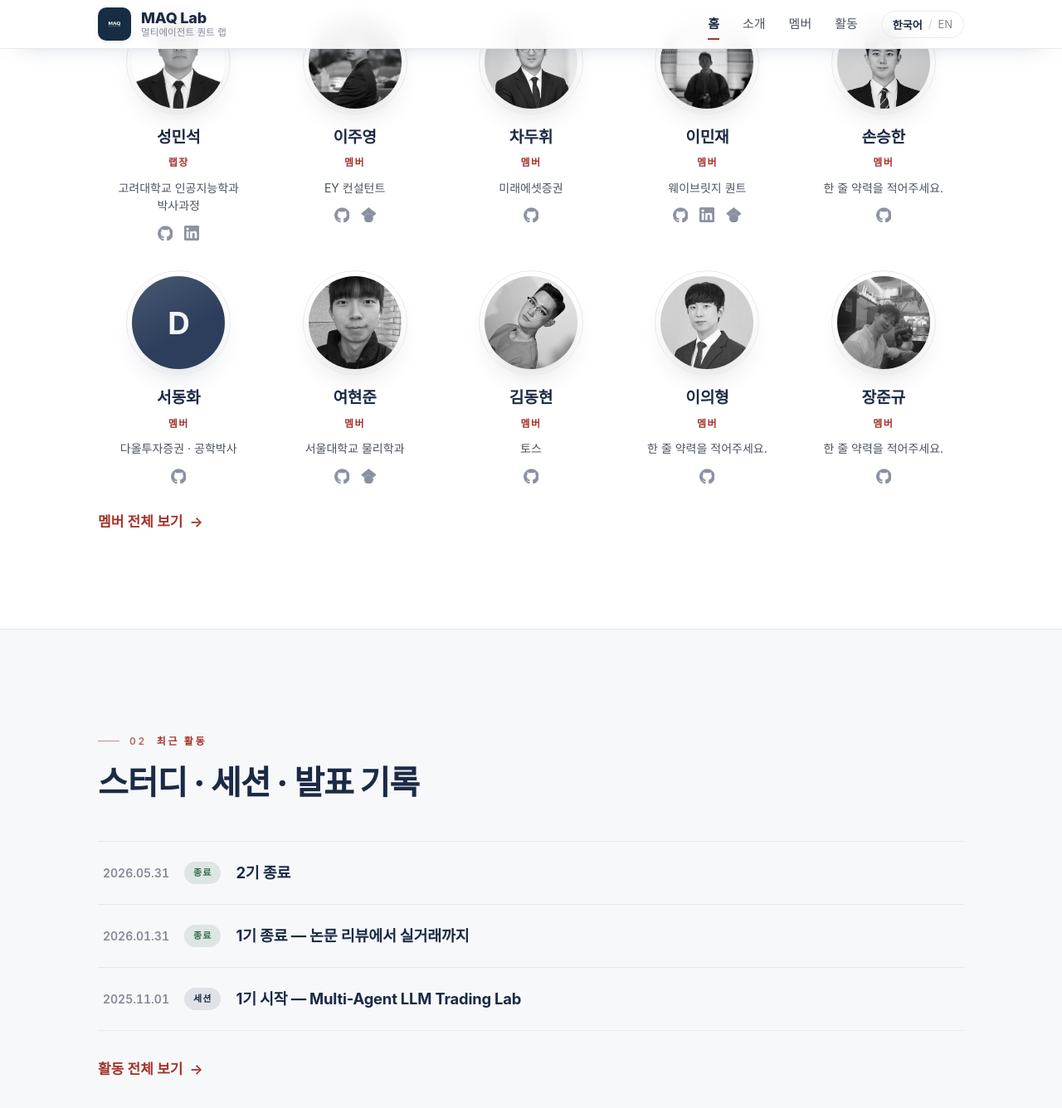
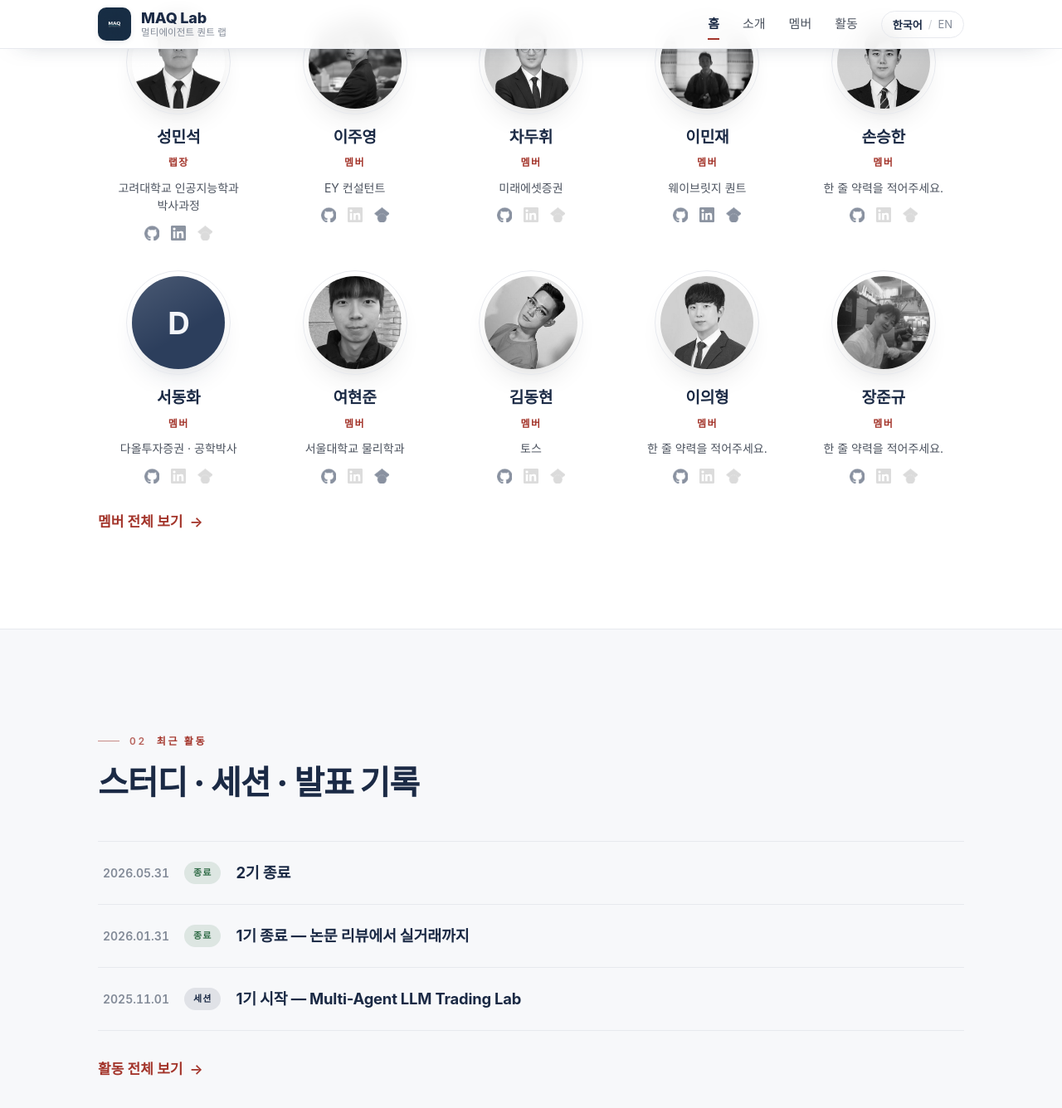
Before and after one commit to Multi-Agent-Quant-Lab/Multi-Agent-Quant-Lab.github.io, a Jekyll site: the page built from index.html, in a window 1280 px wide and 1400 px high, scrolled down 881 px. Shown: the top 1336 px of the window at 83% size. Built offline with Jekyll 4.4.1, drawn with Linux system fonts in a browser that asks for light colours; some web fonts are replaced.

Commit message:
style(members): always show all 3 social icons; render missing ones in a disabled grayscale state
Co-Authored-By: Claude Opus 4.8 (1M context) <noreply@anthropic.com>

```diff
--- a/_includes/member-card.html
+++ b/_includes/member-card.html
@@ -19,9 +19,9 @@
   {% unless include.compact %}
     <p class="person__bio">{% include t.html ko=m.bio_ko en=m.bio_en %}</p>
     <div class="person__socials">
-      {% if m.github and m.github != '' %}<a href="https://github.com/{{ m.github }}" target="_blank" rel="noopener" aria-label="GitHub"><img src="{{ '/assets/img/social/github.png' | relative_url }}" alt="GitHub" width="18" height="18" loading="lazy"></a>{% endif %}
-      {% if m.linkedin and m.linkedin != '' %}<a href="{{ m.linkedin }}" target="_blank" rel="noopener" aria-label="LinkedIn"><img src="{{ '/assets/img/social/linkedin.png' | relative_url }}" alt="LinkedIn" width="18" height="18" loading="lazy"></a>{% endif %}
-      {% if m.scholar and m.scholar != '' %}<a href="{{ m.scholar }}" target="_blank" rel="noopener" aria-label="Google Scholar"><img src="{{ '/assets/img/social/scholar.png' | relative_url }}" alt="Google Scholar" width="18" height="18" loading="lazy"></a>{% endif %}
+      {% if m.github and m.github != '' %}<a href="https://github.com/{{ m.github }}" target="_blank" rel="noopener" aria-label="GitHub"><img src="{{ '/assets/img/social/github.png' | relative_url }}" alt="GitHub" width="18" height="18" loading="lazy"></a>{% else %}<span class="is-off" aria-label="GitHub" title="GitHub"><img src="{{ '/assets/img/social/github.png' | relative_url }}" alt="" width="18" height="18" loading="lazy"></span>{% endif %}
+      {% if m.linkedin and m.linkedin != '' %}<a href="{{ m.linkedin }}" target="_blank" rel="noopener" aria-label="LinkedIn"><img src="{{ '/assets/img/social/linkedin.png' | relative_url }}" alt="LinkedIn" width="18" height="18" loading="lazy"></a>{% else %}<span class="is-off" aria-label="LinkedIn" title="LinkedIn"><img src="{{ '/assets/img/social/linkedin.png' | relative_url }}" alt="" width="18" height="18" loading="lazy"></span>{% endif %}
+      {% if m.scholar and m.scholar != '' %}<a href="{{ m.scholar }}" target="_blank" rel="noopener" aria-label="Google Scholar"><img src="{{ '/assets/img/social/scholar.png' | relative_url }}" alt="Google Scholar" width="18" height="18" loading="lazy"></a>{% else %}<span class="is-off" aria-label="Google Scholar" title="Google Scholar"><img src="{{ '/assets/img/social/scholar.png' | relative_url }}" alt="" width="18" height="18" loading="lazy"></span>{% endif %}
     </div>
   {% endunless %}
 </li>
--- a/assets/css/main.css
+++ b/assets/css/main.css
@@ -272,9 +272,11 @@ html[data-lang="en"] .lang [data-lang-set="en"] { color: var(--navy); font-weigh
 .person__role { font-size: 12px; font-weight: 600; letter-spacing: 0.12em; text-transform: uppercase; color: var(--burg); margin-top: 5px; }
 .person__bio { color: var(--ink-soft); font-size: 14px; margin-top: 9px; line-height: 1.55; max-width: 24ch; }
 .person__socials { display: flex; gap: 14px; margin-top: 13px; align-items: center; justify-content: center; }
-.person__socials a { display: inline-flex; }
+.person__socials a, .person__socials .is-off { display: inline-flex; }
 .person__socials img { width: 18px; height: 18px; opacity: 0.5; transition: opacity .2s, transform .2s var(--ease); }
 .person__socials a:hover img { opacity: 1; transform: translateY(-2px); }
+.person__socials .is-off { cursor: default; }
+.person__socials .is-off img { opacity: 0.16; filter: grayscale(1); }
 
 .people--compact .person__avatar, .people--compact .person__avatar img, .people--compact .person__avatar .mono { width: 96px; height: 96px; }
 .people--compact .mono { font-size: 2rem; }
```
